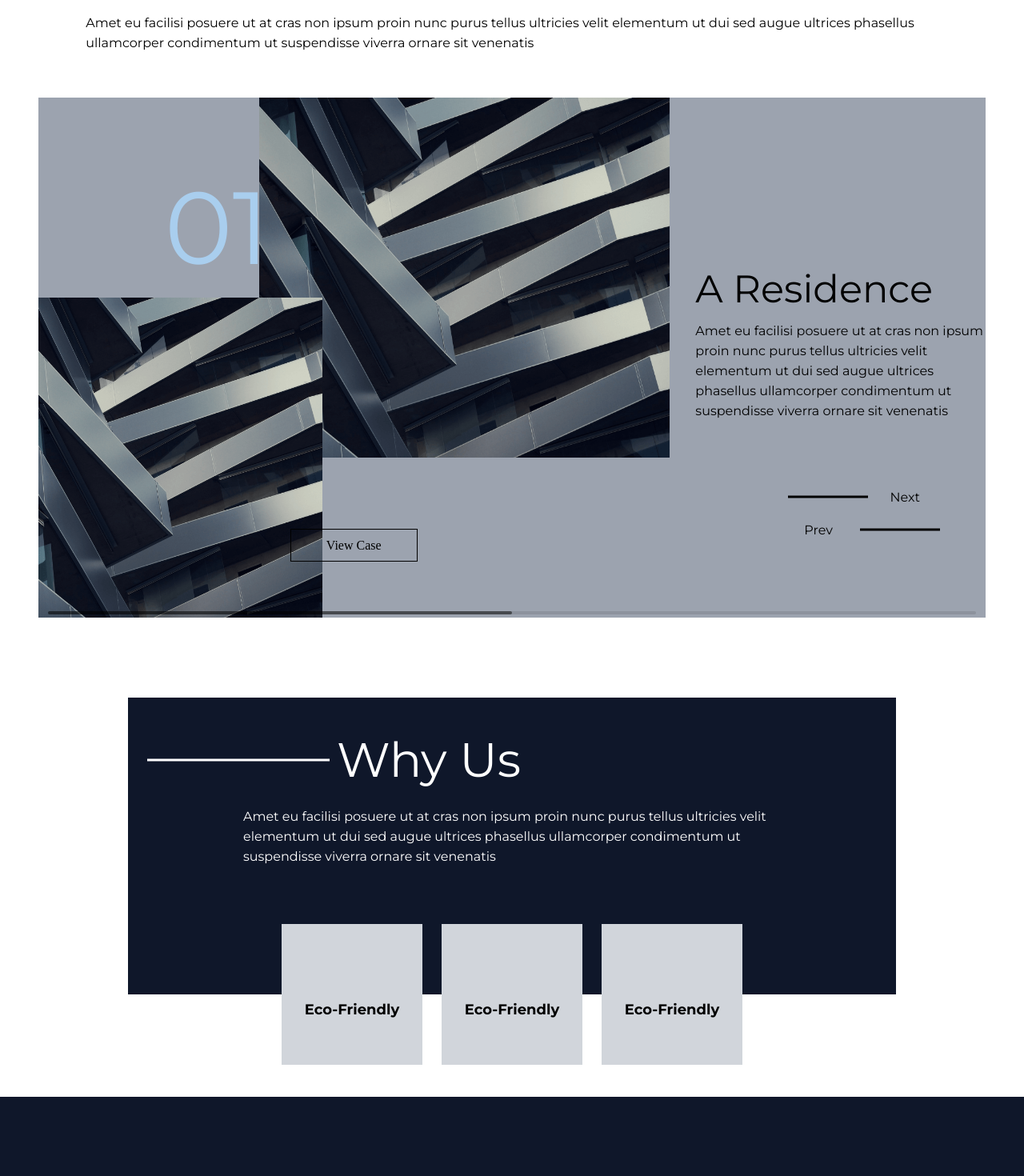
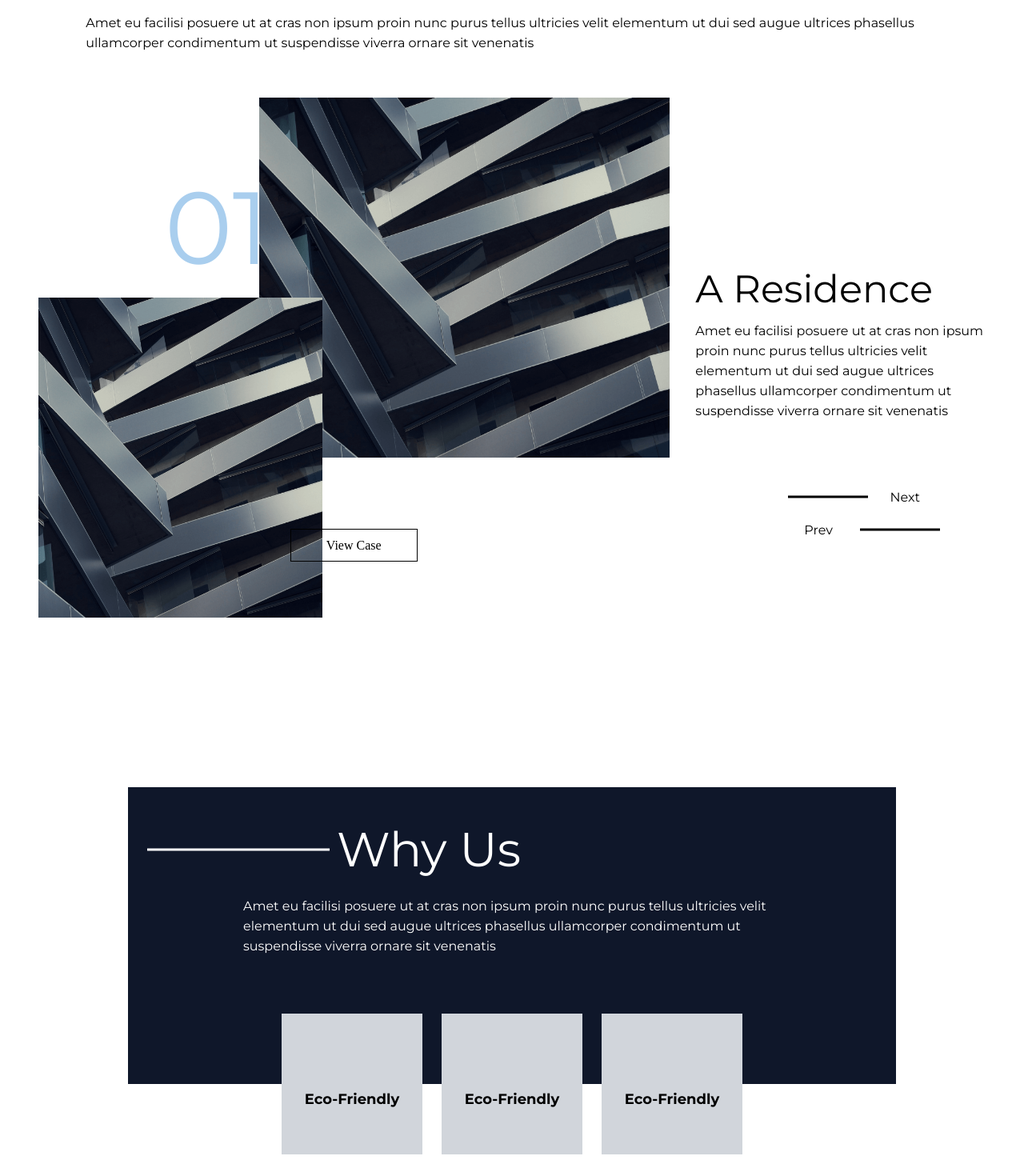
Before and after one commit to nimaprmdi/architectural, a Next.js app: page / in a window 1280 px wide. Shown: the part 1820-3290 px from the top of the page at 80% size. Built offline with nearby package versions, Linux system fonts and the light colour scheme; some icons are missing.

Commit message:
Fix minor issues

```diff
--- a/app/page.js
+++ b/app/page.js
@@ -1,5 +1,4 @@
 import Advertise from "@/components/Advertise";
-import Clients from "@/components/Clients";
 import Hero from "@/components/Hero";
 import Intro from "@/components/Intro";
 import LastestProjects from "@/components/LastestProjects";
--- a/components/Advertise.js
+++ b/components/Advertise.js
@@ -4,7 +4,7 @@ import { Icon } from "@iconify/react";
 
 const Advertise = () => {
   return (
-    <section className="c-advertise w-full mt-5 flex items-center justify-center relative py-20 pb-32">
+    <section className="c-advertise w-full mt-5 flex items-center justify-center relative py-48 pb-64">
       <div className="c-advertise__blue-box w-full lg:w-9/12 max-w-6xl bg-slate-900 relative pt-12 pb-32 px-6">
         <div className="c-advertise__title">
           <h4 className="u-has-before-separator u-has-before-separator--md u-has-before-separator--white  text-6xl text-white">
--- a/components/SelectedWorks.js
+++ b/components/SelectedWorks.js
@@ -13,7 +13,6 @@ import Image from "next/image";
 import SwiperNavs from "./SwiperNavs";
 
 const SelectedWorks = () => {
-  const [firstSwiper, setFirstSwiper] = useState(null);
   const [secondSwiper, setSecondSwiper] = useState(null);
 
   return (
@@ -33,14 +32,13 @@ const SelectedWorks = () => {
           spaceBetween={0}
           slidesPerView={1}
           pagination={{ clickable: true, enabled: false }}
-          scrollbar={{ draggable: false }}
+          scrollbar={{ el: null }}
           // controller={{ control: controlledSwiper }}
-          onSwiper={setFirstSwiper}
           controller={{ control: secondSwiper }}
-          className="swiper w-100 h-full bg-slate-900"
+          className="swiper w-100 h-full "
         >
-          <SwiperSlide className="w-full h-52 bg-slate-900 text-white relative">
-            <div className="w-full h-full bg-gray-400 flex ">
+          <SwiperSlide className="w-full h-52  text-white relative">
+            <div className="w-full h-full bg-haji-400 flex ">
               <div className="slider__images w-4/6 h-full flex justify-center  relative items-center">
                 <div className="slider__counter absolute" style={{ top: "15%", left: "20%" }}>
                   <span className="text-9xl" style={{ color: "#a9ceee" }}>
@@ -91,8 +89,8 @@ const SelectedWorks = () => {
             </div>
           </SwiperSlide>
 
-          <SwiperSlide className="w-full h-52 bg-slate-900 text-white relative">
-            <div className="w-full h-full bg-gray-400 flex ">
+          <SwiperSlide className="w-full h-52  text-white relative">
+            <div className="w-full h-full  flex ">
               <div className="slider__images w-4/6 h-full flex justify-center  relative items-center">
                 <div className="slider__counter absolute" style={{ top: "15%", left: "20%" }}>
                   <span className="text-9xl" style={{ color: "#a9ceee" }}>
--- a/package.json
+++ b/package.json
@@ -21,6 +21,7 @@
   "devDependencies": {
     "@iconify/react": "^4.1.1",
     "autoprefixer": "^10.0.1",
+    "concurrently": "^8.2.2",
     "eslint": "^8",
     "eslint-config-next": "14.0.4",
     "postcss": "^8",
```
Also changed, not shown: 1 other file (tests, documents, lock files or other folders).
